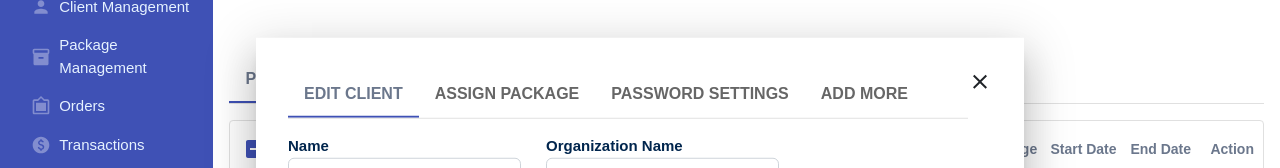
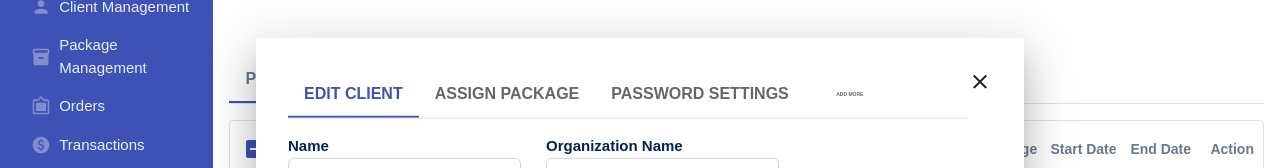
Before and after one commit to 9944098125/tax_receipt, a React (Create React App) app: page /clientManagement in a window 1280 px wide. Both pictures are taken after a click on the icon 1222 px from the left and 341 px from the top of the page. Shown: the part 139-307 px from the top of the page. Built offline with nearby package versions, Linux system fonts and the light colour scheme.

Commit message:
tabs test

```diff
--- a/src/Components/EditModals/EditClientModal.jsx
+++ b/src/Components/EditModals/EditClientModal.jsx
@@ -77,13 +77,14 @@ function EditClientModal({ show, close }) {
               }}
             >
               <Tabs
+                sx={{ p: 0 }}
                 value={value}
                 onChange={handleChange}
                 aria-label="basic tabs example"
               >
                 <Tab
                   sx={{
-                    fontSize: { xs: "8px", md: "16px" },
+                    fontSize: { xs: "5px", md: "16px" },
                     fontWeight: "700",
                   }}
                   label="Edit client"
@@ -91,7 +92,7 @@ function EditClientModal({ show, close }) {
                 />
                 <Tab
                   sx={{
-                    fontSize: { xs: "8px", md: "16px" },
+                    fontSize: { xs: "5px", md: "16px" },
                     fontWeight: "700",
                   }}
                   label="Assign package"
@@ -100,7 +101,7 @@ function EditClientModal({ show, close }) {
 
                 <Tab
                   sx={{
-                    fontSize: { xs: "8px", md: "16px" },
+                    fontSize: { xs: "5px", md: "16px" },
                     fontWeight: "700",
                   }}
                   label="Password settings"
@@ -108,7 +109,7 @@ function EditClientModal({ show, close }) {
                 />
                 <Tab
                   sx={{
-                    fontSize: "16px",
+                    fontSize: { xs: "5px", ms: "16px" },
                     fontWeight: "700",
                   }}
                   label="Add more"
```
